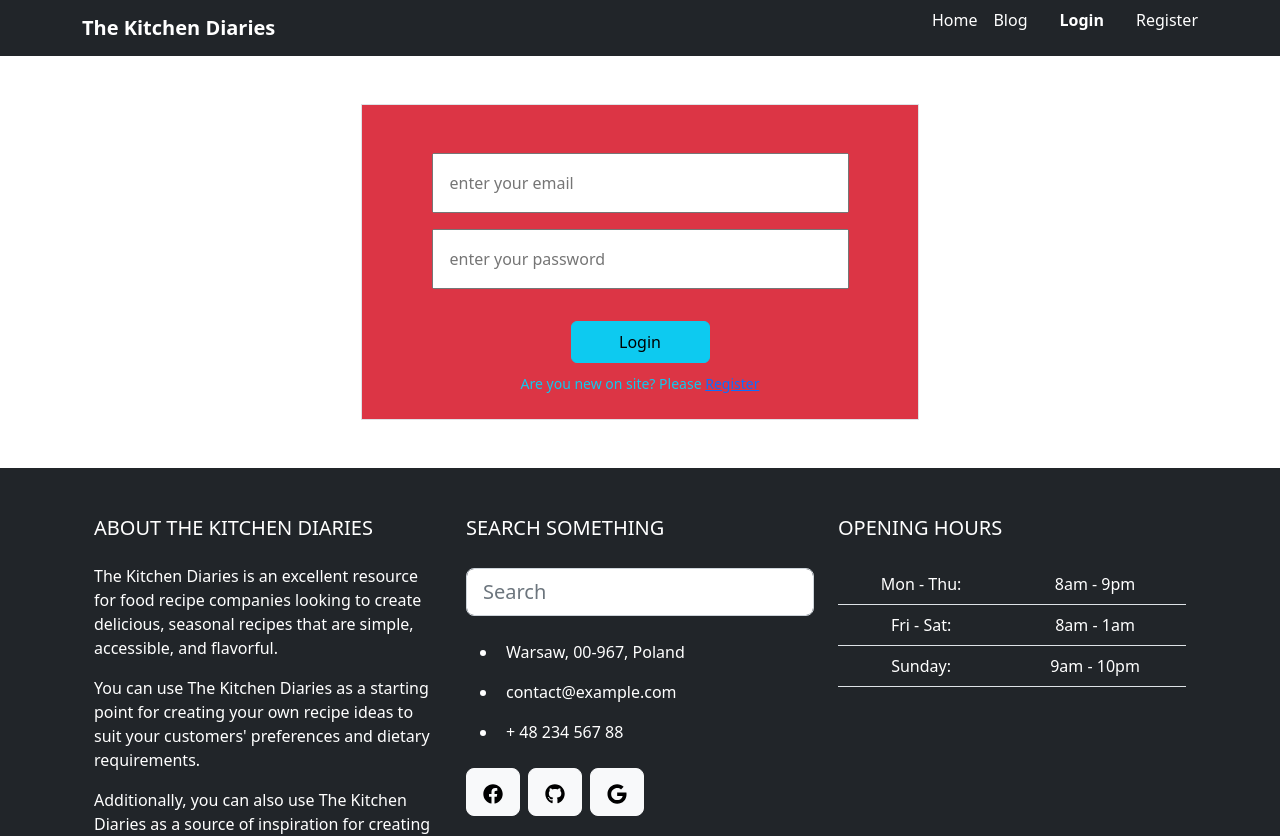
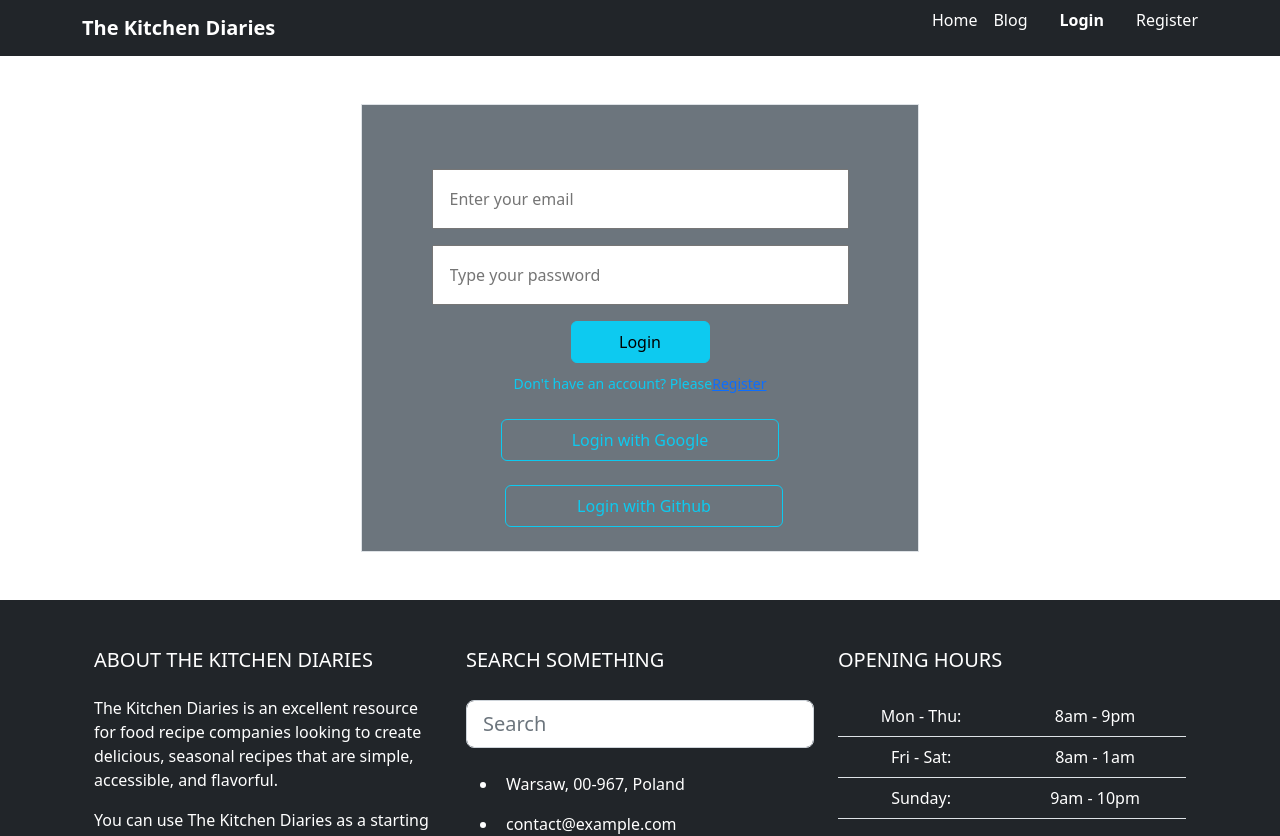
Before and after one commit to wd-ayesha/the-kitchen-diaries-client, a React (Vite) app: page /login in a window 1280 px wide. Shown: the top 836 px of the page. Built offline with nearby package versions, Linux system fonts and the light colour scheme; no server answers.

Commit message:
google login added

```diff
--- a/src/pages/Login/Login.jsx
+++ b/src/pages/Login/Login.jsx
@@ -1,65 +1,90 @@
-import React, { useState } from "react";
-import { useContext } from "react";
+import React, { useContext, useState } from "react";
 import { AuthContext } from "../../provider/AuthProvider";
-import { Link, useLocation, useNavigate } from "react-router-dom";
+import { Link } from "react-router-dom";
+import { getAuth, signInWithPopup } from "firebase/auth";
+import app from "../../firebase/firebase.config";
+
 
 const Login = () => {
-  const { loginUser } = useContext(AuthContext);
-  const location = useLocation();
-  const navigate = useNavigate();
-  console.log('login location', location)
- const from = location.state?.from?.pathname || '/'
+  const [user, setUser] = useState(null);
+  const auth = getAuth(app);
+  const { loginUser, googleProvider } = useContext(AuthContext);
 
-
-  const [email, setEmail] = useState("");
-  const [password, setPassword] = useState("");
-
-  const handleLogin = (event) => {
-    event.preventDefault();
-    if ((email, password)) {
+  const handleLogin = (e) => {
+    e.preventDefault();
+    const form = e.target;
+    const email = form.email.value;
+    const password = form.password.value;
+    console.log(email, password);
     loginUser(email, password)
       .then((result) => {
-          console.log(result.user);
-          navigate(from, { replace: true });
+        const loggedInUser = result.user;
+        console.log(loggedInUser);
+        setUser(loggedInUser);
       })
       .catch((error) => {
         console.log(error.message);
       });
-    }
+  };
+  const handleGoogleSignIn = () => {
+    signInWithPopup(auth, googleProvider)
+      .then((result) => {
+        const user = result.user;
+        console.log(user);
+      })
+      .catch((error) => {
+        console.log("error", error.message);
+      });
   };
   return (
     <div>
       <div className="container">
-            <div className="border w-50 m-auto text-center my-5 pt-5 bg-danger">
-              <form action="">
+        <div className="border w-50 m-auto text-center my-5 pt-5 bg-secondary">
+          <p className="text-danger"></p>
+          <form onSubmit={handleLogin}>
             <input
-                  onChange={(e) => setEmail(e.target.value)}
-                  className="email p-3 mb-3 w-75"
+              className="p-3 w-75 mb-3"
               type="email"
-                  placeholder="enter your email"
-                /> <br />
+              name="email"
+              placeholder="Enter your email"
+              required
+            />
+            <br />
             <input
-                  onChange={(e) => setPassword(e.target.value)}
-                  className="password p-3 mb-3 w-75"
+              className="p-3 w-75 mb-3"
               type="password"
-                  placeholder="enter your password"
-                /> <br />
-                <button
-                  onClick={handleLogin}
-                  className="btn btn-info w-25 p-2 mt-3"
-                >
-                  Login
-                </button>
+              name="password"
+              placeholder="Type your password"
+              required
+            />
+            <br />
+            <button className="btn btn-info w-25 p-2">Login</button> <br />
             <p className="p-2">
               <small className="text-info">
-                    Are you new on site? Please <Link to='/register'>Register</Link>
+                Don't have an account? Please
+                <Link to="/register">Register</Link>
               </small>
             </p>
+            <button
+              onClick={handleGoogleSignIn}
+              className="btn btn-outline-info w-50 p-2 mb-4"
+            >
+              Login with Google
+            </button>
+            <button className="btn btn-outline-info w-50 p-2 mb-4 ms-2">
+              Login with Github
+            </button>
           </form>
+          {
+            user && <div>
+              <h3>User: {user.displayName}</h3>
+              <p>Email: {user.email}</p>
+              <img src={user.photoURL} alt="" />
+            </div>
+          }
         </div>
       </div>
     </div>
   );
 };
-
 export default Login;
--- a/src/pages/Register/Register.jsx
+++ b/src/pages/Register/Register.jsx
@@ -1,66 +1,68 @@
-import React, { useContext, useState } from 'react';
+ import React, { useContext, useState } from 'react';
 import { AuthContext } from '../../provider/AuthProvider';
 import { Link } from 'react-router-dom';
 
 const Register = () => {
     const { registerUser } = useContext(AuthContext);
+    const [success, setSuccess] = useState("");
+      const [error, setError] = useState("");
 
-    const [email, setEmail] = useState("");
-    const [name, setName] = useState("");
-    const [password, setPassword] = useState("");
-    const [image, setImage] = useState(null);
-    const [error, setError] = useState("");
 
-    const handleRegistration = (event) => {
-      event.preventDefault();
-      if (!/^(?=.*[A-Za-z])(?=.*\d)[A-Za-z\d]{8,}$/.test(password)) {
-        setError("password not valid need 8 char ");
-        return;
-      }
-      if ((name, email, password, image)) {
-        registerUser(email, password)
-          .then((result) => {
-            console.log(result.user);
+    const handleRegistration = (e) => {
+      e.preventDefault();
 
-          })
-          .catch((err) => {
-            console.log(err.message);
-          });
-      }
+      const form = e.target;
+      const name = form.name.value;
+      const photo = form.photo.value;
+      const email = form.email.value;
+      const password = form.password.value;
+      console.log(name, email, password, photo);
+
+      registerUser(email, password)
+      .then(result => {
+        const registeredUser = result.user;
+        console.log(registeredUser)
+        setSuccess('Registered Successfully!')
+      })
+      .catch((error) => {
+        console.log(error.message);
+        setError(error.message)
+      });
+
     }
-
     return (
         <div>
       <div className="container">
-            <div className="border w-50 m-auto text-center my-5 pt-5 bg-danger">
-              <p className="text-danger">{error}</p>
-              <form action="">
+            <div className="border w-50 m-auto text-center my-5 pt-5 bg-secondary">
+              <p className="text-danger fs-5">{error}</p>
+              <p className="text-success fs-5">{success}</p>
+              <form onSubmit={handleRegistration}>
                 <input
-                  onChange={(e) => setName(e.target.value)}
-                  className="email p-3 w-75 mb-3"
-                  type="text"
-                  placeholder="enter your Name"
+
+                  className="p-3 w-75 mb-3"
+                  type="text" name='name'
+                  placeholder="Enter your Name"
                   required
                 /> <br />
                 <input
-                  onChange={(e) => setEmail(e.target.value)}
-                  className="email p-3 w-75 mb-3"
-                  type="email"
-                  placeholder="enter your email"
+
+                  className="p-3 w-75 mb-3"
+                  type="email" name='email'
+                  placeholder="Enter your email" required
                 /> <br />
                   <input
-                    onChange={(e) => setPassword(e.target.value)}
-                    className="password p-3 w-75 mb-3"
-                    type="text"
-                    placeholder="type your password"
+
+                    className="p-3 w-75 mb-3"
+                    type="password" name='password'
+                    placeholder="Type your password" required
                   /> <br />
               <input
-              onChange={(e) => setImage(e.target.value)}
+
                     className="p-3 w-75 mb-3"
-                    type="text" name='image' placeholder="type your image URL"
+                    type="text" name='photo' placeholder="Enter your image URL"
                   /> <br />
                 <button
-                  onClick={handleRegistration}
+
                   className="btn btn-info w-25 p-2"
                 >
                   Register
@@ -76,5 +78,61 @@ const Register = () => {
         </div>
     );
 };
+export default Register;
+/* import React, { useContext } from "react";
+import { Button, Container } from "react-bootstrap";
+import { Form, Link } from "react-router-dom";
+import { AuthContext } from "../../provider/AuthProvider";
+
+const Register = () => {
+  const { registerUser } = useContext(AuthContext);
+
+  const handleRegister = (e) => {
+    e.preventDefault();
+    const form = e.target;
+    const name = form.name.value;
+    const photo = form.photo.value;
+    const email = form.email.value;
+    const password = form.password.value;
+    console.log(name, photo, email, password);
+  };
+  return (
+    <Container className="w-50 mx-auto">
+      <h3>Please Register</h3>
+      <Form onSubmit={handleRegister}>
+        <Form.Group className="mb-3" controlId="formBasicEmail">
+          <Form.Label>Email address</Form.Label>
+          <Form.Control
+            type="email"
+            name="email"
+            placeholder="Enter email"
+            required
+          />
+        </Form.Group>
+
+        <Form.Group className="mb-3" controlId="formBasicPassword">
+          <Form.Label>Password</Form.Label>
+          <Form.Control
+            type="password"
+            name="password"
+            placeholder="Password"
+            required
+          />
+        </Form.Group>
+
+        <Button variant="primary" type="submit">
+          Register
+        </Button>
+        <br />
+        <Form.Text className="text-secondary">
+          Already have an account? Please <Link to="/login">Login</Link>
+        </Form.Text>
+        <Form.Text className="text-success"></Form.Text>
+        <Form.Text className="text-danger"></Form.Text>
+      </Form>
+    </Container>
+  );
+};
 
 export default Register;
+ */
--- a/src/provider/AuthProvider.jsx
+++ b/src/provider/AuthProvider.jsx
@@ -1,15 +1,23 @@
-import React, { createContext, useEffect, useState } from 'react';
-import { createUserWithEmailAndPassword, getAuth, onAuthStateChanged, signInWithEmailAndPassword, signOut } from "firebase/auth";
-import app from './../firebase/firebase.config';
+import React, { createContext, useEffect, useState } from "react";
+import {
+  GoogleAuthProvider,
+  createUserWithEmailAndPassword,
+  getAuth,
+  onAuthStateChanged,
+  signInWithEmailAndPassword,
+  signOut,
+} from "firebase/auth";
+import app from "./../firebase/firebase.config";
 
 export const AuthContext = createContext(null);
 const auth = getAuth(app);
 
-const AuthProvider = ({children}) => {
+const AuthProvider = ({ children }) => {
   const [user, setUser] = useState(null);
   const [loading, setLoading] = useState(true);
-const registerUser = ( email, password) => {
-  setLoading(true)
+
+  const registerUser = (email, password) => {
+    setLoading(true);
     return createUserWithEmailAndPassword(auth, email, password);
   };
 
@@ -18,25 +26,25 @@ const loginUser = (email, password) => {
     return signInWithEmailAndPassword(auth, email, password);
   };
 
+const googleProvider = new GoogleAuthProvider();
+
   const logOut = () => {
-  setLoading(true)
+    setLoading(true);
     return signOut(auth);
-}
+  };
 
   useEffect(() => {
     const unSubscribe = onAuthStateChanged(auth, (loggedInUser) => {
       setUser(loggedInUser);
-      setLoading(false)
+      setLoading(false);
     });
     return () => {
       unSubscribe();
     };
   }, []);
-    const authInfo = {registerUser, user, loading, loginUser, logOut}
+  const authInfo = { registerUser, user, loading, googleProvider, loginUser, logOut };
   return (
-        <AuthContext.Provider value={authInfo}>
-            {children}
-        </AuthContext.Provider>
+    <AuthContext.Provider value={authInfo}>{children}</AuthContext.Provider>
   );
 };
 
--- a/src/routes/Routes.jsx
+++ b/src/routes/Routes.jsx
@@ -5,10 +5,10 @@ import Main from "../Layouts/Main";
 import Home from "../pages/Home/Home";
 import Blog from "../pages/Blog/Blog";
 import ChefDetails from "../pages/ChefDetails/ChefDetails";
-import Login from './../pages/Login/Login';
-import Register from './../pages/Register/Register';
 import PrivateRoute from "./PrivateRoute";
 import Error from './../pages/Error/Error';
+import Register from './../pages/Register/Register';
+import Login from "../pages/Login/Login";
 
   const router = createBrowserRouter([
     {
@@ -26,7 +26,7 @@ import Error from './../pages/Error/Error';
         },
         {
           path: "login",
-          element: <Login></Login>,
+          element: <Login></Login>
         },
         {
           path: "register",
```
Also changed, not shown: src/pages/Shared/Header/Header.jsx (+43 -15 lines). Lines whose indentation alone changed are shown as unchanged.
